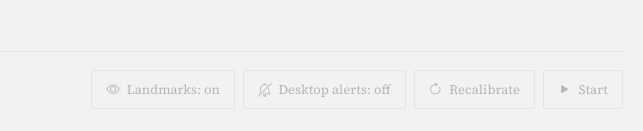
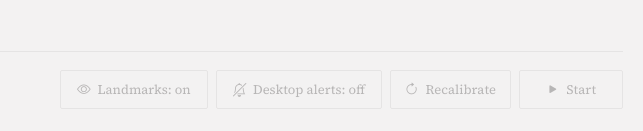
Before and after one commit to jeromeetienne/sit_up_please.ai, a website built with Vite: page web/index.html in a window 1280 px wide. Shown: the part 666-797 px from the top of the page, 637-1280 px from the left. Built offline with nearby package versions, Linux system fonts and the light colour scheme.

Commit message:
Reserve space for guidance text and footer buttons to stop layout shift
Two more places besides the verdict headline (fixed in the previous commit)
resized their surroundings on every state change: the guidance sentence
ranges from one line ("That is the reference posture, held.") to three ("The
browser did not grant camera access..., allow the camera and calibrate
again."), shifting the meta line, divider and stats grid below it on almost
every posture change; and the three footer toggle buttons (monitoring,
landmarks, desktop alerts) resize by a few to ~14px when their label swaps
between states, which visibly slides every other right-aligned button in the
row since the footer packs them with space-between.

Fixed by reserving a constant 3-line height on the guidance paragraph and a
constant min-width per button, each measured directly against the longest
string that button or paragraph can ever show.

```diff
--- a/web/css/style.css
+++ b/web/css/style.css
@@ -334,8 +334,16 @@ button {
 	transition: color 0.5s ease;
 }
 
+/*
+ * The guidance sentence swaps for a different one on nearly every state and
+ * posture change, and the swapped-in text ranges from one line ("That is the
+ * reference posture, held.") to three ("The browser did not grant camera
+ * access..."). A reserved 3-line height keeps everything below it — the meta
+ * line, the divider, the stats grid — from jumping position on every change.
+ */
 .guidance {
 	margin: 0;
+	min-height: 4.35em;
 	max-width: 34ch;
 	font-size: 19px;
 	line-height: 1.45;
@@ -550,6 +558,7 @@ button {
 .ghost-button {
 	display: inline-flex;
 	align-items: center;
+	justify-content: center;
 	gap: 7px;
 	padding: 8px 14px;
 	border: 1px solid var(--color-divider);
@@ -559,6 +568,27 @@ button {
 	font-size: 13px;
 	color: var(--color-neutral-700);
 	cursor: pointer;
+}
+
+/*
+ * Each of these three buttons swaps its own label depending on state
+ * ("Start" / "Pause" / "Resume", "Landmarks: on" / "off", "Desktop alerts:
+ * on" / "off"). Without a reserved width, the button itself resizes on every
+ * click, and — because the footer packs its buttons right-aligned — every
+ * other button in the row visibly slides sideways with it. Widths below are
+ * the longest label in each button's own set, measured directly, plus a
+ * small buffer for cross-browser font rendering.
+ */
+#toggle-monitoring {
+	min-width: 104px;
+}
+
+#toggle-landmarks {
+	min-width: 148px;
+}
+
+#toggle-alerts {
+	min-width: 166px;
 }
 
 .ghost-button i {
```
